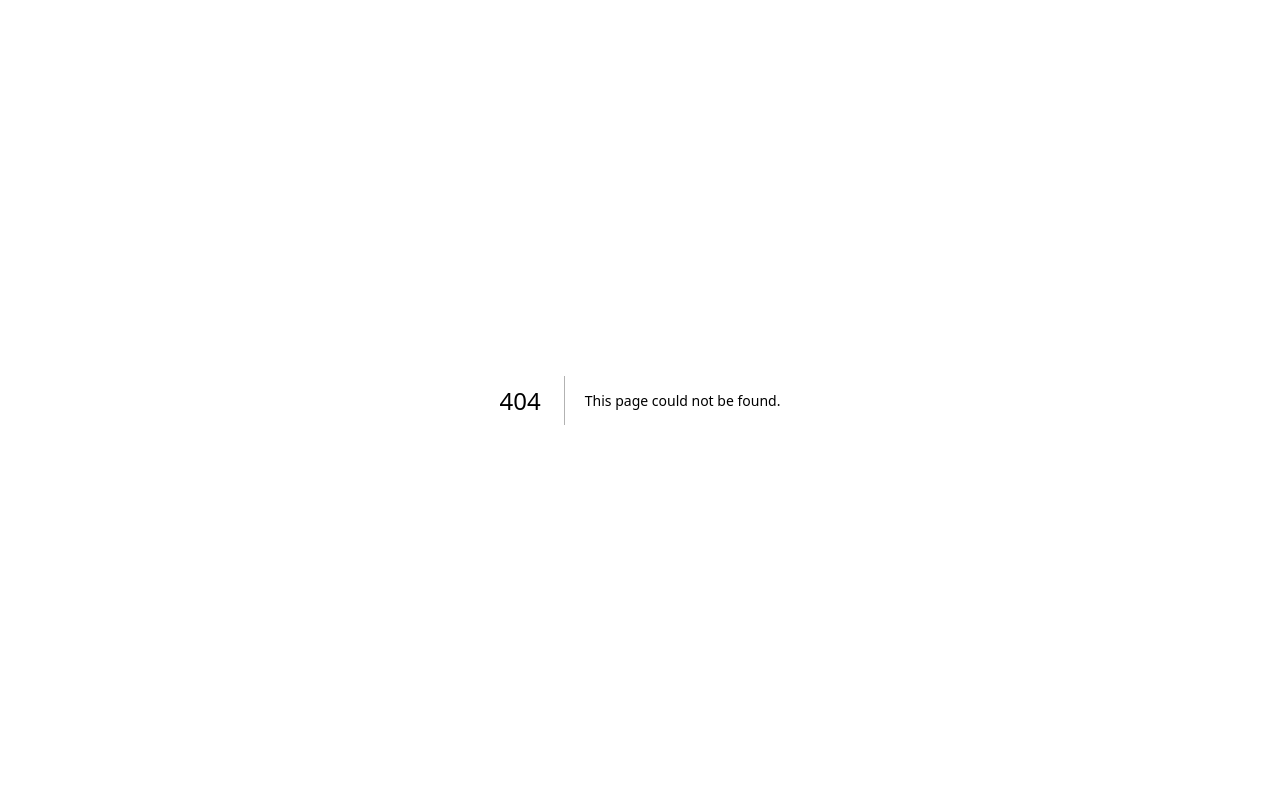
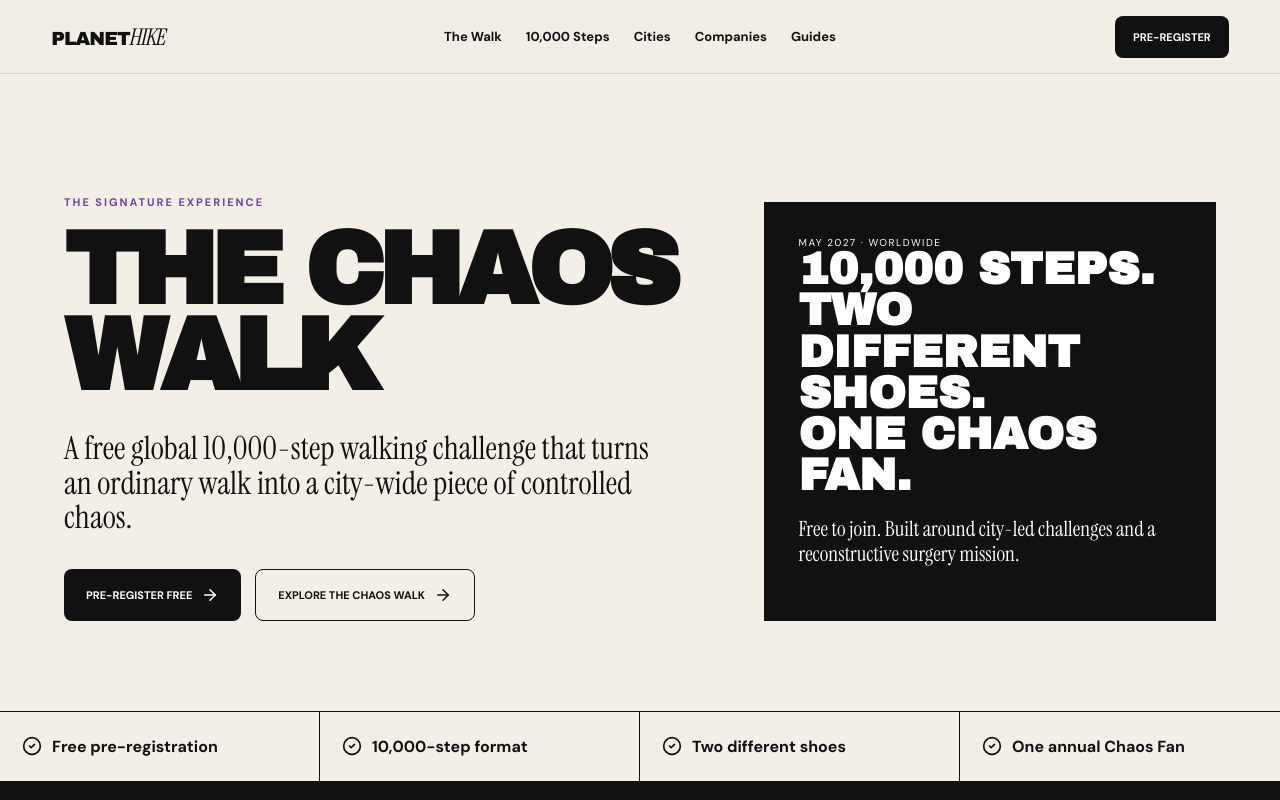
Before and after one commit to unikmo/planethike, a Next.js app: page /the-chaos-walk in a window 1280 px wide. Before the commit this address had no page. Shown: the top 800 px of the page. Built offline with nearby package versions, Linux system fonts and the light colour scheme.

Commit message:
Add The Chaos Walk SEO landing page

```diff
--- /dev/null
+++ b/app/the-chaos-walk/page.tsx
@@ -0,0 +1,4 @@
+import type { Metadata } from 'next';
+import SeoLanding from '../SeoLanding';
+export const metadata: Metadata={title:'The Chaos Walk | Fun Global Walking Event | PlanetHike',description:'Join The Chaos Walk in May 2027: a free global 10,000-step walking event with two different shoes, one Chaos Fan and city challenges.',alternates:{canonical:'/the-chaos-walk'}};
+export default function Page(){return <SeoLanding eyebrow="THE SIGNATURE EXPERIENCE" title="The Chaos Walk" intro="A free global 10,000-step walking challenge that turns an ordinary walk into a city-wide piece of controlled chaos." bullets={['Free pre-registration','10,000-step format','Two different shoes','One annual Chaos Fan']} sections={[{heading:'Not just a walk',body:'The route is broken up by Chaos Drops: shared challenge moments that give every participating city the same global rhythm while leaving room for local personality.'},{heading:'The signature look',body:'Wear two different shoes, deliberately clash colours and bring a Chaos Fan. The point is not a costume; it is to look unmistakably part of the same global moment.'},{heading:'Join in your city',body:'Each active city is led by an approved City Lead and volunteer crew. Confirmed cities receive local meeting details, route information and FAQs.'},{heading:'Have fun. Fund surgery.',body:'Registration is free. Where the official Chaos Fan is sold, €3 from every fan supports qualified reconstructive mouth and nose surgery partners.'}]} faq={[{q:'Is The Chaos Walk free?',a:'Yes. Pre-registration and participation are free. Merchandise is separate.'},{q:'How far is the walk?',a:'The experience is built around approximately 10,000 steps, rather than a race time.'},{q:'Do I have to buy a Chaos Fan?',a:'Where official delivery is not available, participants can make a local fan and still participate fully.'}]}/>}
```
